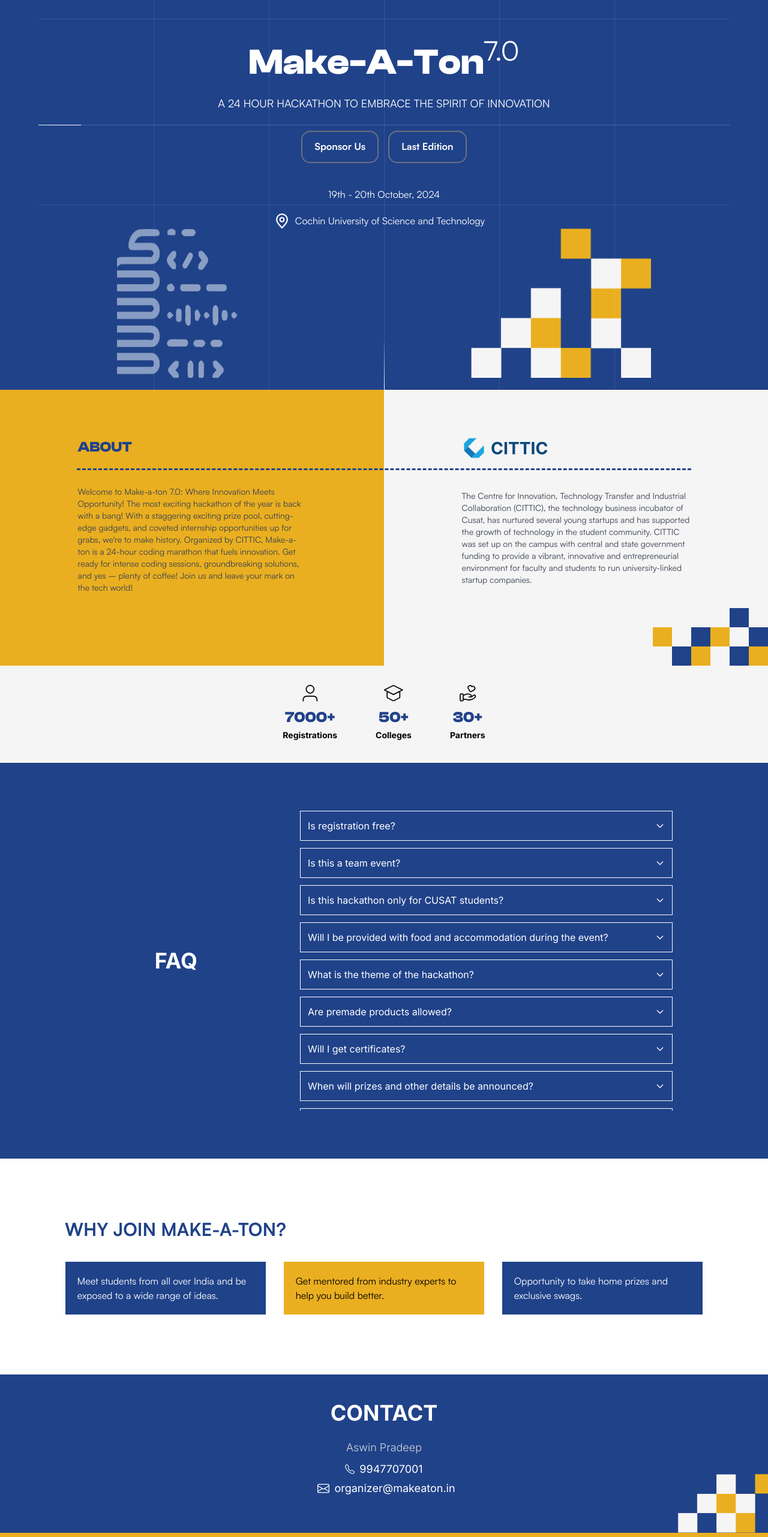
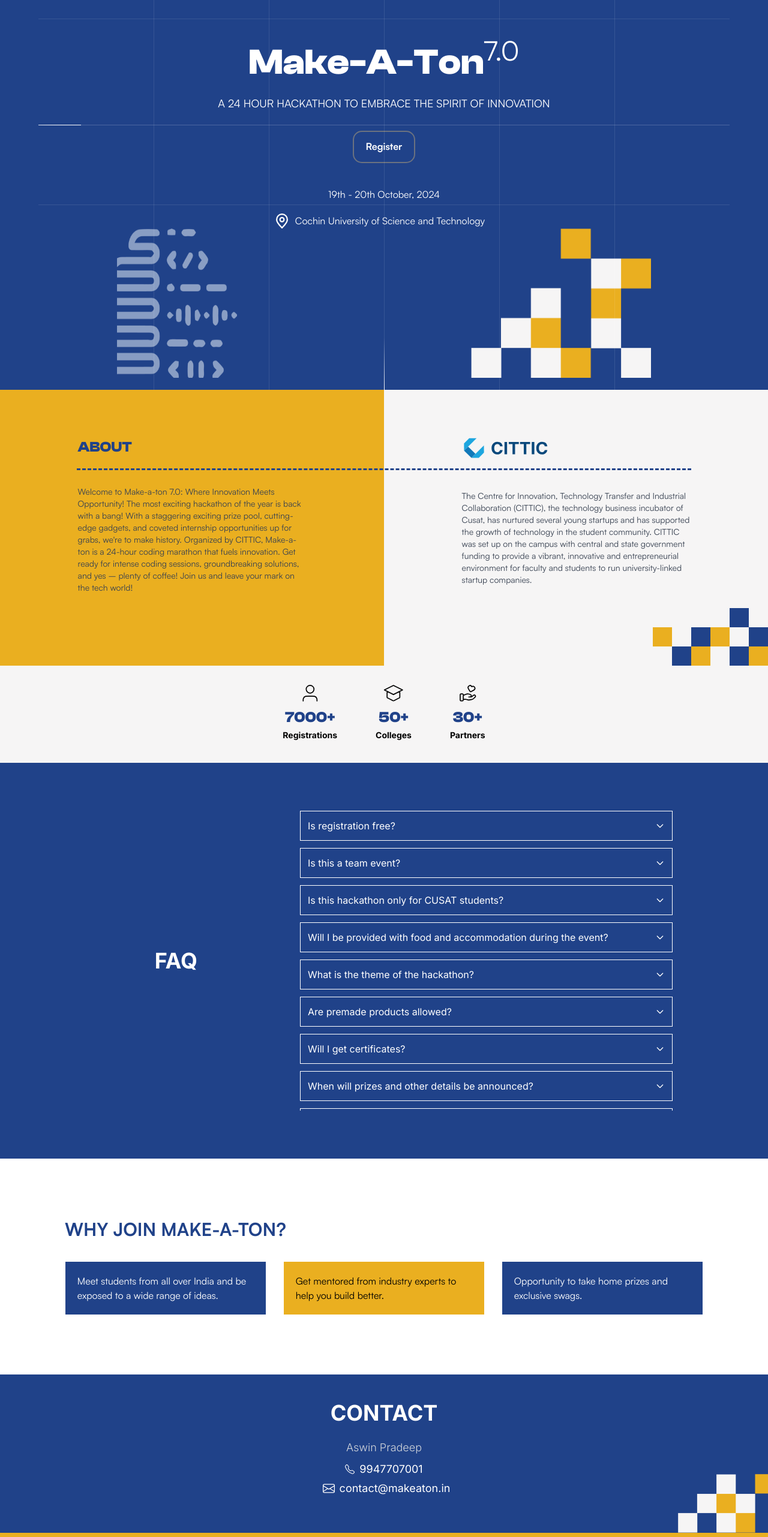
Before and after one commit to Make-a-Ton/make-a-ton-2024, a Next.js app: page / in a window 1280 px wide. Shown: the part 234-2797 px from the top of the page at 60% size. Built offline with nearby package versions, Linux system fonts and the light colour scheme.

Commit message:
register button added

```diff
--- a/src/pages/githubstars.jsx
+++ b/src/pages/githubstars.jsx
@@ -1,9 +1,9 @@
-
+import React from 'react'
 
 function githubstars() {
   return (
     <div>
-      Hi this is githubstars
+      Hi i am githubstars
     </div>
   )
 }
--- a/src/sections/Footer/Footer.jsx
+++ b/src/sections/Footer/Footer.jsx
@@ -31,7 +31,7 @@ const Footer = () => {
                 </svg>
               </div>
               {/* Email Address */}
-              <p className='font-weight: 700; text-lg'><a href="mailto:organizer@makeaton.in">organizer@makeaton.in</a></p>
+              <p className='font-weight: 700; text-lg'><a href="mailto:organizer@makeaton.in">contact@makeaton.in</a></p>
 
             </div>
           </div>
--- a/src/sections/Hero/Hero.jsx
+++ b/src/sections/Hero/Hero.jsx
@@ -1,16 +1,30 @@
-import Image from "next/image";
-import Link from "next/link";
-import Countdown from "@/sections/Hero/Countdown";
+  import Image from "next/image";
+  import Link from "next/link";
 
-const Hero = () => {
+  const Hero = () => {
     return (
       <>
-        <div className="star-container bg-[#204289]  pt-5 pb-5 pb-lg-0">
+        <div className="star-container bg-[#204289] pt-5 pb-5 pb-lg-0 relative">
+          {/* <Link
+            href="https://2023.makeaton.in"
+            target={"_blank"}
+                className="absolute top-5 right-5 md:top-10 md:right-10 font-satoshi-bold rounded-[15px] px-5 py-3 border-2 border-gray-500 text-white"
+          >
+            Last Edition
+          </Link>
+          <Link
+            href="/assets/docs/Sponsorship-Doc.pdf"
+            target={"_blank"}
+            className="absolute top-5 left-5 md:top-10 md:left-10 font-satoshi-bold rounded-[15px] px-5 py-3 border-2 border-gray-500 text-white"
+          >
+            Sponsor Us
+          </Link> */}
+
           <div className="line" />
           <div className="line hidden lg:block" />
           <div className="line hidden lg:block" />
           <div className="line" />
-          <div className="line " />
+          <div className="line" />
 
           <div className="line rotated" />
           <div className="line rotated" />
@@ -28,38 +42,31 @@ const Hero = () => {
             <h1 className="block font-clash-bold text-4xl md:text-6xl leading-10 pt-10 mt-20 lg:mt-52">
               Make-A-Ton<sup className="font-satoshi-regular">7.0</sup>
             </h1>
-            {/* <div className="lg:flex mb-5">
-              <span className="">powered by </span>
-              <Link href={"https://clusterdev.com/"} target={"_blank"}>
-                <Image
-                  src={"/assets/clusterdev-logo2.png"}
-                  alt={"clusterdev"}
-                  width={200}
-                  height={50}
-                />
-              </Link>
-            </div> */}
             <p className="text-center my-5 lg:mt-6 px-2 text-base lg:text-lg">
               A 24 HOUR HACKATHON TO EMBRACE THE SPIRIT OF INNOVATION
             </p>
-            {/* <p className="text-center my-5 lg:my-1 px-2 font-satoshi-bold">
-              Registration closed
-            </p> */}
             <div className="flex justify-center items-center">
               <Link
+                href="https://lu.ma/j58nctcm"
+                target={"_blank"}
+                className="mt-3 mx-2 font-satoshi-bold rounded-[15px] px-5 py-3 border-2 border-gray-500"
+              >
+                Register
+              </Link>
+              {/* <Link
                 href="/assets/docs/Sponsorship-Doc.pdf"
                 target={"_blank"}
-                className=" mt-3  mx-2  font-satoshi-bold rounded-[15px] px-5 py-3 border-2 border-gray-500"
+                className="mt-3 mx-2 font-satoshi-bold rounded-[15px] px-5 py-3 border-2 border-gray-500"
               >
                 Sponsor Us
-              </Link>
-              <Link
+              </Link> */}
+              {/* <Link
                 href="https://2023.makeaton.in"
                 target={"_blank"}
-                className=" mt-3  mx-2  font-satoshi-bold rounded-[15px] px-5 py-3 border-2 border-gray-500"
+                className="mt-3 mx-2 font-satoshi-bold rounded-[15px] px-5 py-3 border-2 border-gray-500"
               >
                 Last Edition
-              </Link>
+              </Link> */}
             </div>
 
             <p className="mt-10 text-base">19th - 20th October, 2024</p>
@@ -84,7 +91,6 @@ const Hero = () => {
               width={200}
               height={200}
             />
-            {/*<Countdown />*/}
             <Image
               className="hidden md:block"
               src={"/assets/hero_effect.png"}
@@ -96,6 +102,6 @@ const Hero = () => {
         </div>
       </>
     );
-};
+  };
 
-export default Hero;
+  export default Hero;
```
